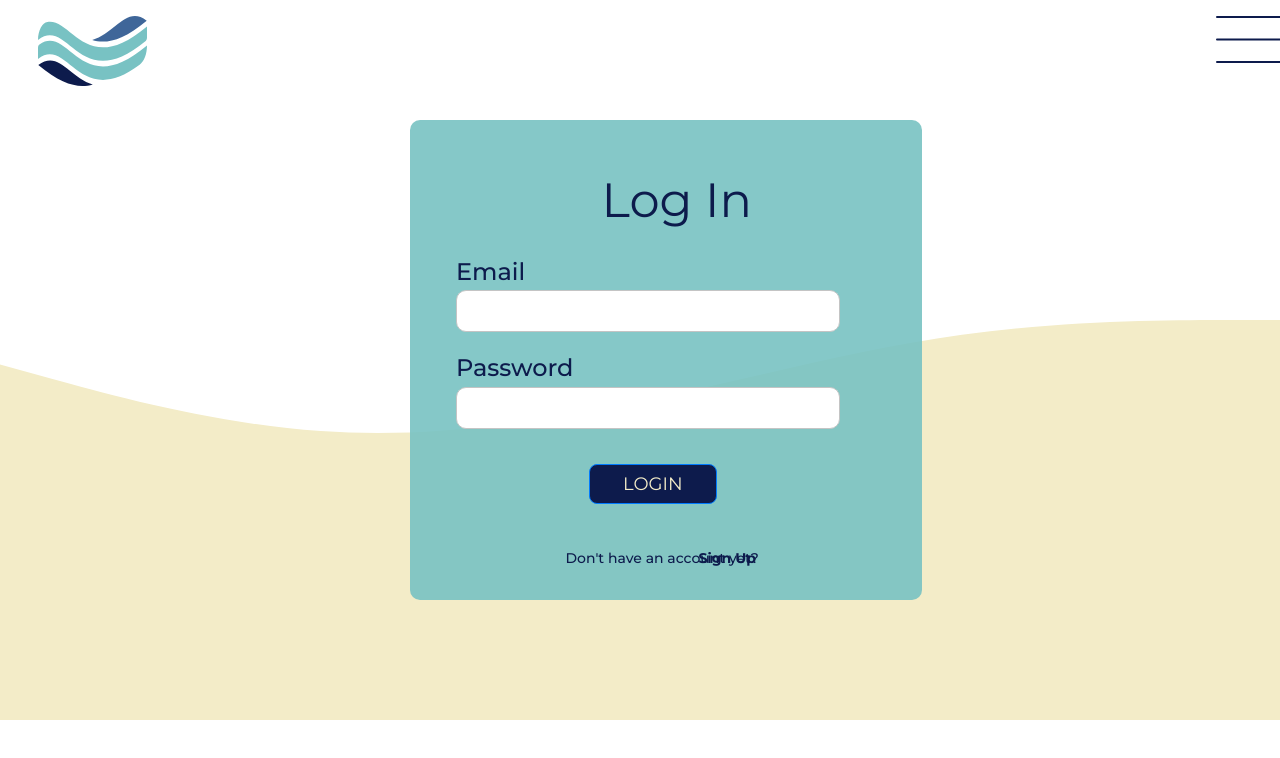
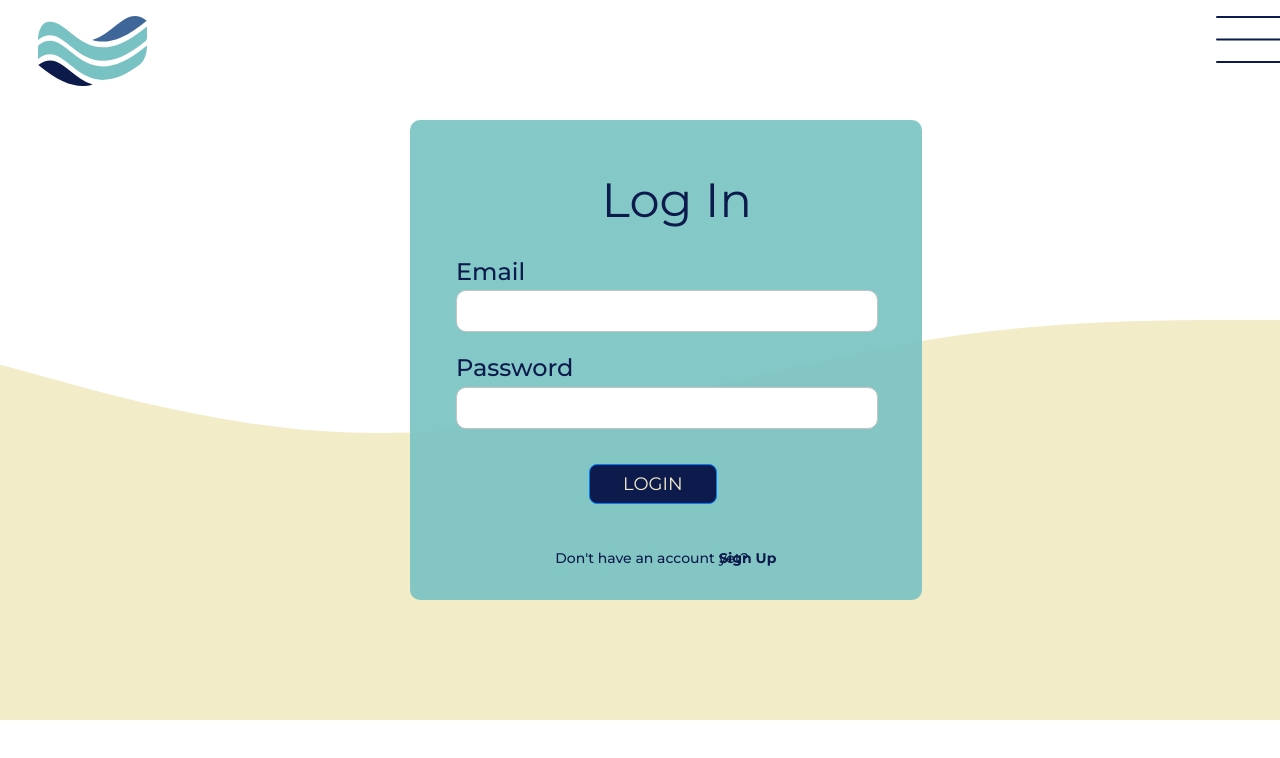
Before and after one commit to annavillena/resDeck, a React (Create React App) app in the folder client/: page /login in a window 1280 px wide. Shown: the top 758 px of the page. Built offline with nearby package versions, Linux system fonts and the light colour scheme.

Commit message:
fixed layout on login

```diff
--- a/client/src/components/Login.css
+++ b/client/src/components/Login.css
@@ -109,7 +109,7 @@
     position: absolute;
     left: 9.06%;
     top: 35.48%;
-    width: 30vw;
+    width: 33vw;
 
     background: #FFFFFF;
     border: 1px solid #C4C4C4;
@@ -121,7 +121,7 @@
     position: absolute;
     left: 9.06%;
     top: 55.55%;
-    width: 30vw;
+    width: 33vw;
 
     background: #FFFFFF;
     border: 1px solid #C4C4C4;
@@ -132,7 +132,7 @@
 .noAccountLogin{
     /* Don’t have an account? Sign up */
     position: absolute;
-    left: 30.44%;
+    left: 28.44%;
     right: 29.17%;
     top: 88.74%;
     bottom: 5.84%;
@@ -152,8 +152,7 @@
 .noAccountBoldLogin{
     /* Don’t have an account? Sign up */
     position: absolute;
-    left: 56.44%;
-    right: 29.17%;
+    left: 60.44%;
     top: 88.74%;
     bottom: 5.84%;
 
```
